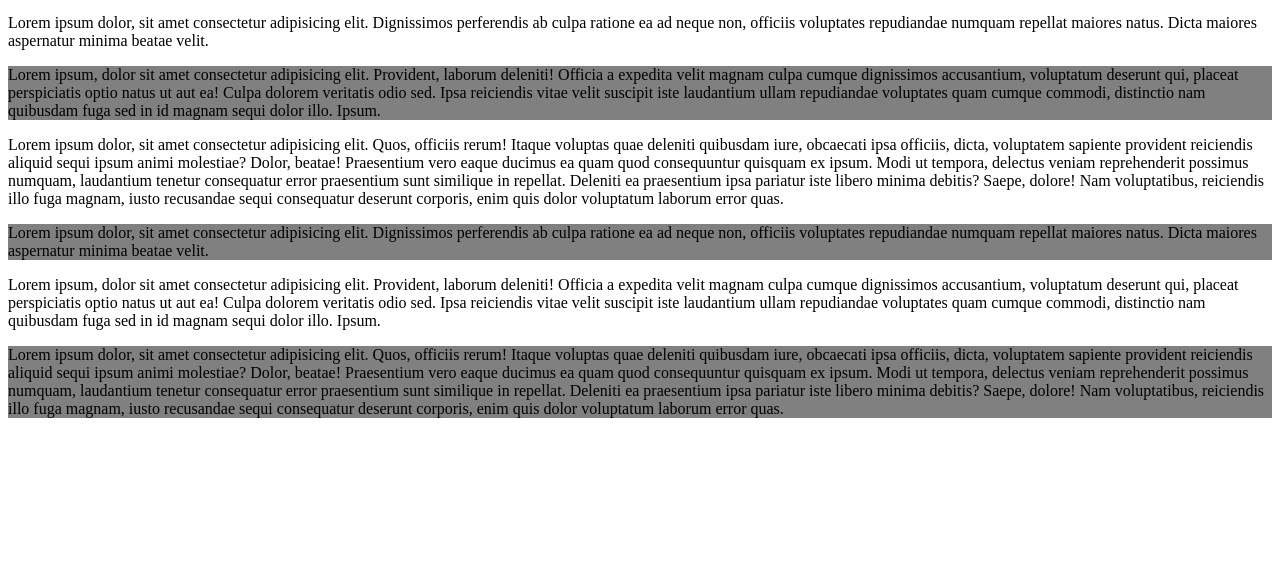
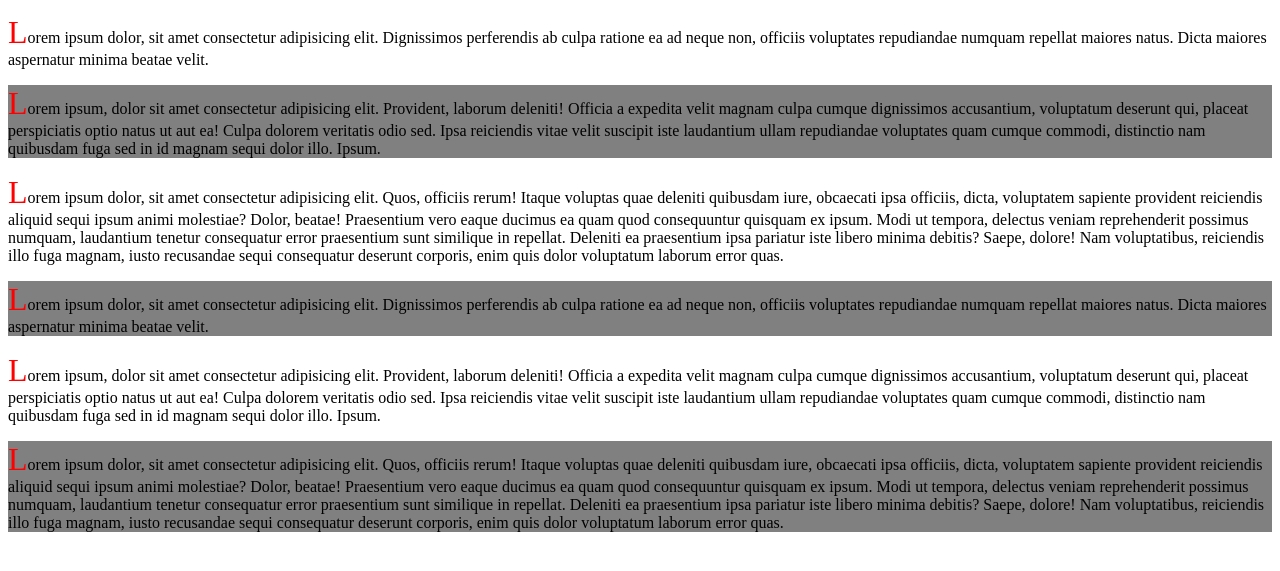
Before and after one commit to pansurna7/Belajas-CSS, a plain HTML site: page pseudo_class.html in a window 1280 px wide. Shown: the part 37-608 px from the top of the page. Drawn offline with Linux system fonts and the light colour scheme.

Commit message:
Feat: pseudo element

```diff
--- a/assets/css/pseudo_clas.css
+++ b/assets/css/pseudo_clas.css
@@ -12,3 +12,8 @@ nav h1:hover{
 section:nth-of-type(2n){
     background-color: grey;
 }
+
+section p::first-letter{
+    font-size: xx-large;
+    color: red;
+}
```
